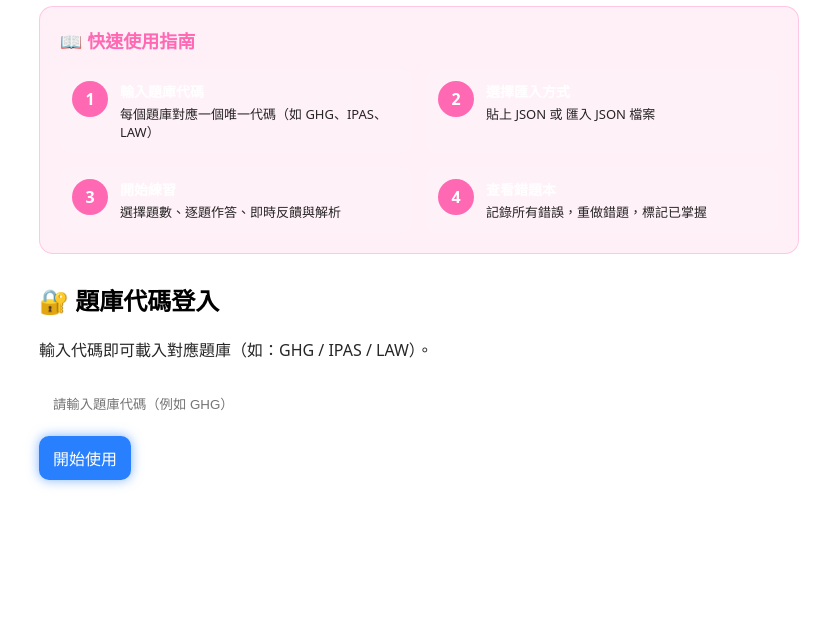
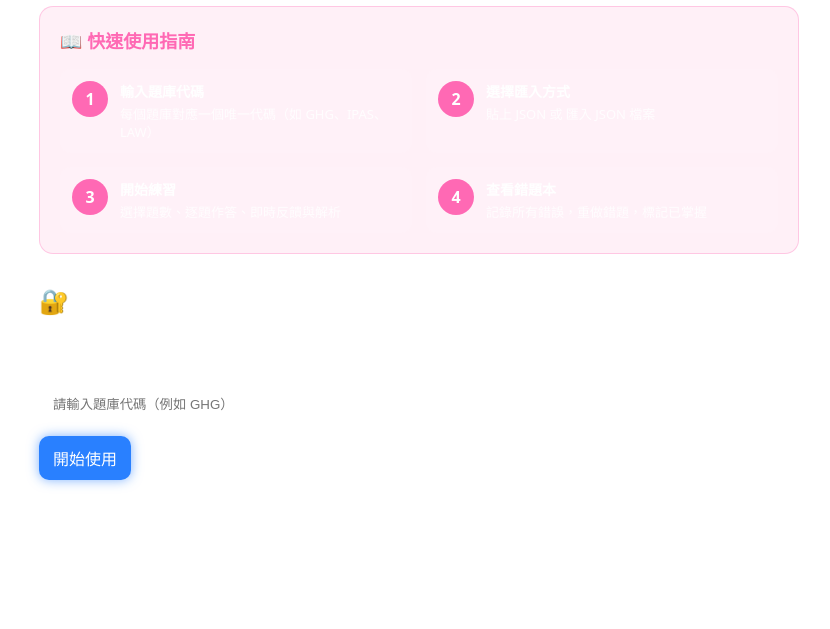
Before and after one commit to carol860723/testdata, a plain HTML site: page index.html in a window 1280 px wide. Shown: the part 171-800 px from the top of the page, without its empty margins (221-1051 px from the left). Drawn offline with Linux system fonts and the light colour scheme.

Commit message:
Update style.css

```diff
--- a/style.css
+++ b/style.css
@@ -2,7 +2,7 @@
 body {
   margin: 0; padding: 0;
   font-family: "Microsoft JhengHei", system-ui, -apple-system, Segoe UI, Roboto, Arial, sans-serif;
-  background: ＃FFFAF0; color: #000;
+  background: ＃000; color: #FFF;
 }
 .glass-container {
   width: 90%; max-width: 760px; margin: 60px auto; padding: 28px;
```
